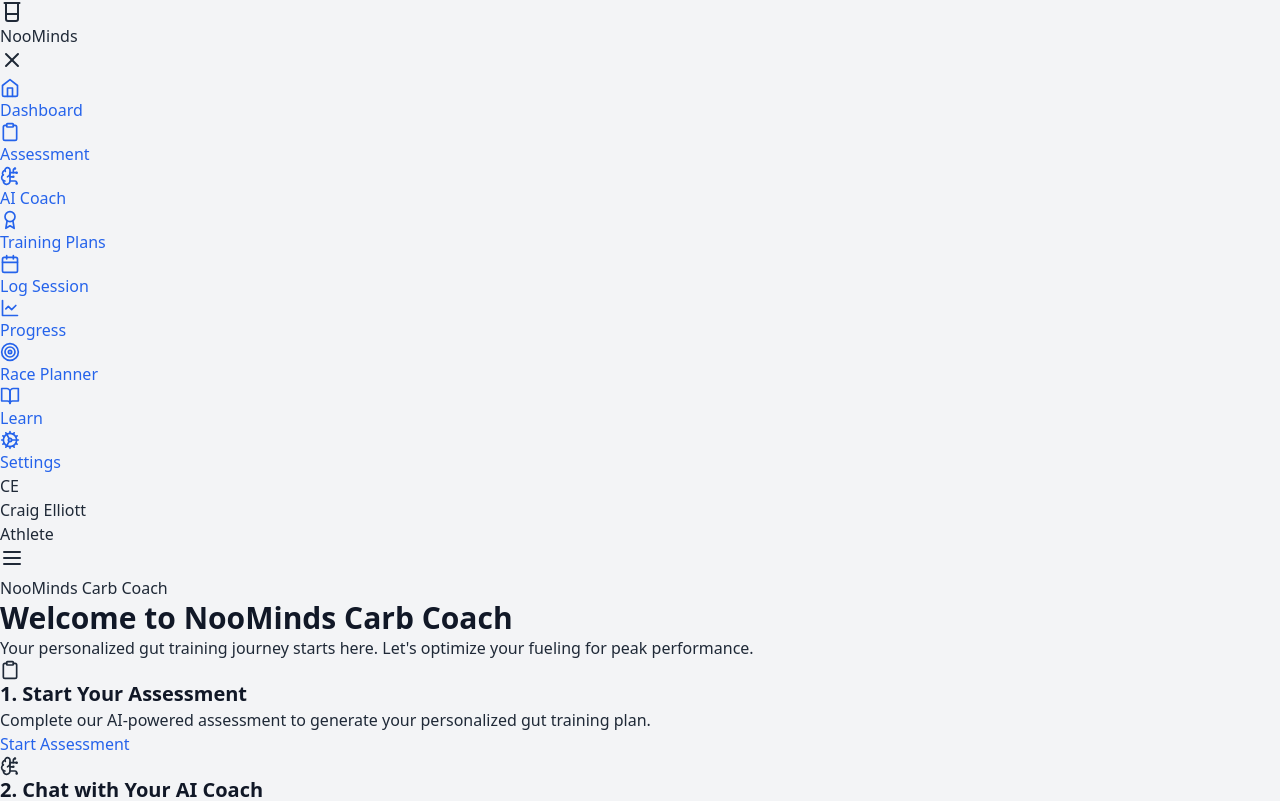
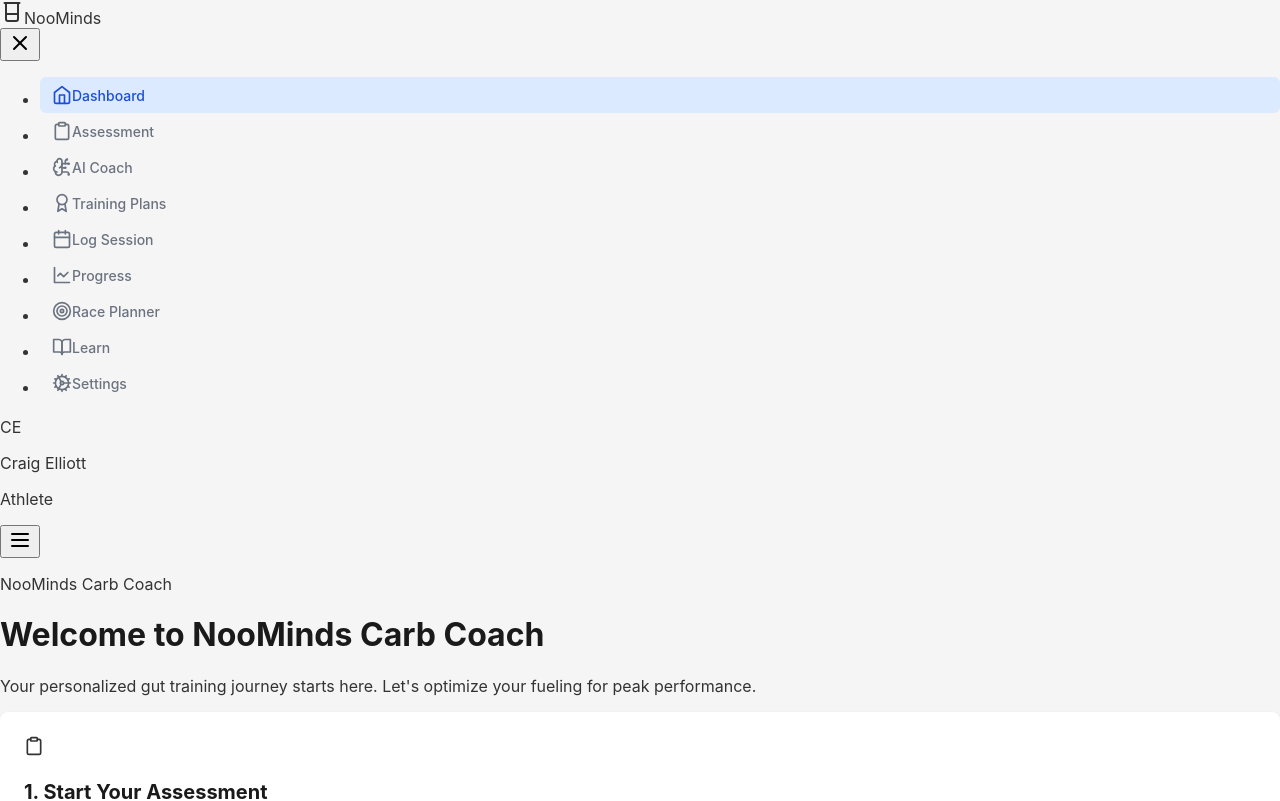
Before and after one commit to NooMinds/noominds-carb-coach, a React (Vite) app: page /dashboard in a window 1280 px wide. Shown: the top 801 px of the page. Built offline with nearby package versions, Linux system fonts and the light colour scheme.

Commit message:
Update index.css

```diff
--- a/src/index.css
+++ b/src/index.css
@@ -1,52 +1,91 @@
-@tailwind base;
-@tailwind components;
-@tailwind utilities;
-
-@layer base {
+/* Basic styles for NooMinds Carb Coach */
 body {
-    @apply bg-gray-100 text-gray-800 font-sans;
+  margin: 0;
+  font-family: -apple-system, BlinkMacSystemFont, 'Segoe UI', 'Roboto', 'Oxygen',
+    'Ubuntu', 'Cantarell', 'Fira Sans', 'Droid Sans', 'Helvetica Neue',
+    sans-serif;
+  background-color: #f5f5f5;
+  color: #333;
 }
 
 h1, h2, h3 {
-    @apply font-bold text-gray-900;
+  font-weight: bold;
+  color: #1a1a1a;
 }
 
-  h1 { @apply text-3xl; }
-  h2 { @apply text-2xl; }
-  h3 { @apply text-xl; }
+h1 { font-size: 2rem; }
+h2 { font-size: 1.5rem; }
+h3 { font-size: 1.25rem; }
 
 a {
-    @apply text-blue-600 hover:text-blue-800;
-  }
+  color: #2563eb;
+  text-decoration: none;
 }
 
-@layer components {
-  .card {
-    @apply bg-white rounded-lg shadow p-6;
+a:hover {
+  color: #1d4ed8;
 }
 
+/* Basic card styles */
+.card {
+  background: white;
+  border-radius: 8px;
+  box-shadow: 0 1px 3px rgba(0, 0, 0, 0.1);
+  padding: 1.5rem;
+}
+
+/* Basic button styles */
 .btn {
-    @apply inline-flex items-center justify-center rounded-md px-4 py-2 font-medium;
+  display: inline-flex;
+  align-items: center;
+  justify-content: center;
+  border-radius: 6px;
+  padding: 0.5rem 1rem;
+  font-weight: 500;
+  border: none;
+  cursor: pointer;
 }
 
 .btn-primary {
-    @apply bg-blue-600 text-white hover:bg-blue-700;
+  background-color: #2563eb;
+  color: white;
+}
+
+.btn-primary:hover {
+  background-color: #1d4ed8;
 }
 
 .btn-outline {
-    @apply border border-gray-300 bg-transparent hover:bg-gray-100;
+  border: 1px solid #d1d5db;
+  background: transparent;
+  color: #374151;
 }
 
-  /* Basic NavLink styles for App.tsx */
+.btn-outline:hover {
+  background-color: #f9fafb;
+}
+
+/* Navigation styles */
 .nav-link {
-    @apply flex items-center px-3 py-2 text-sm font-medium rounded-lg;
+  display: flex;
+  align-items: center;
+  padding: 0.5rem 0.75rem;
+  font-size: 0.875rem;
+  font-weight: 500;
+  border-radius: 6px;
+  text-decoration: none;
 }
 
 .nav-link-active {
-    @apply bg-blue-100 text-blue-700;
+  background-color: #dbeafe;
+  color: #1d4ed8;
 }
 
 .nav-link-inactive {
-    @apply text-gray-600 hover:bg-gray-100 hover:text-gray-900;
+  color: #6b7280;
 }
+
+.nav-link-inactive:hover {
+  background-color: #f9fafb;
+  color: #111827;
 }
```
Lines whose indentation alone changed are shown as unchanged.
